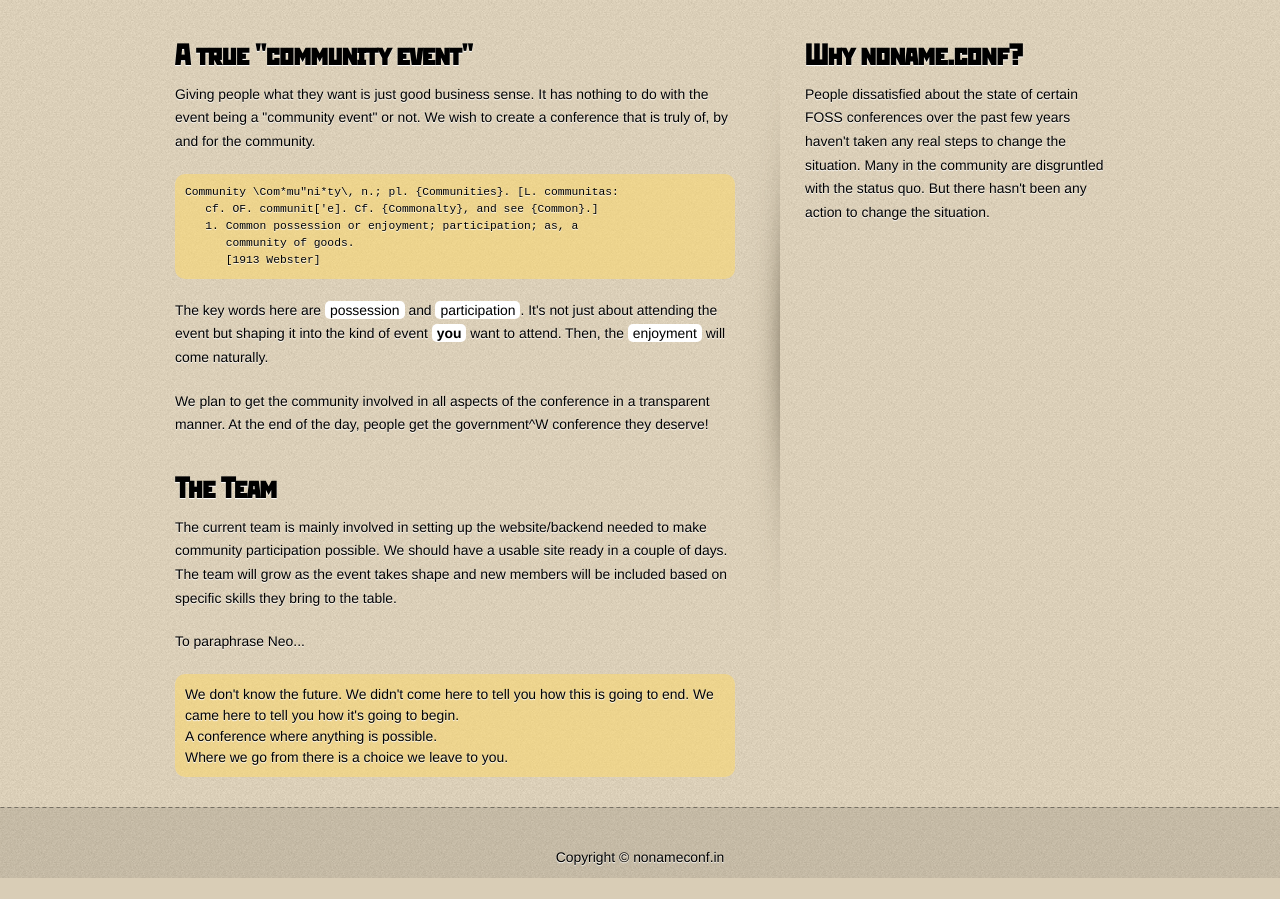
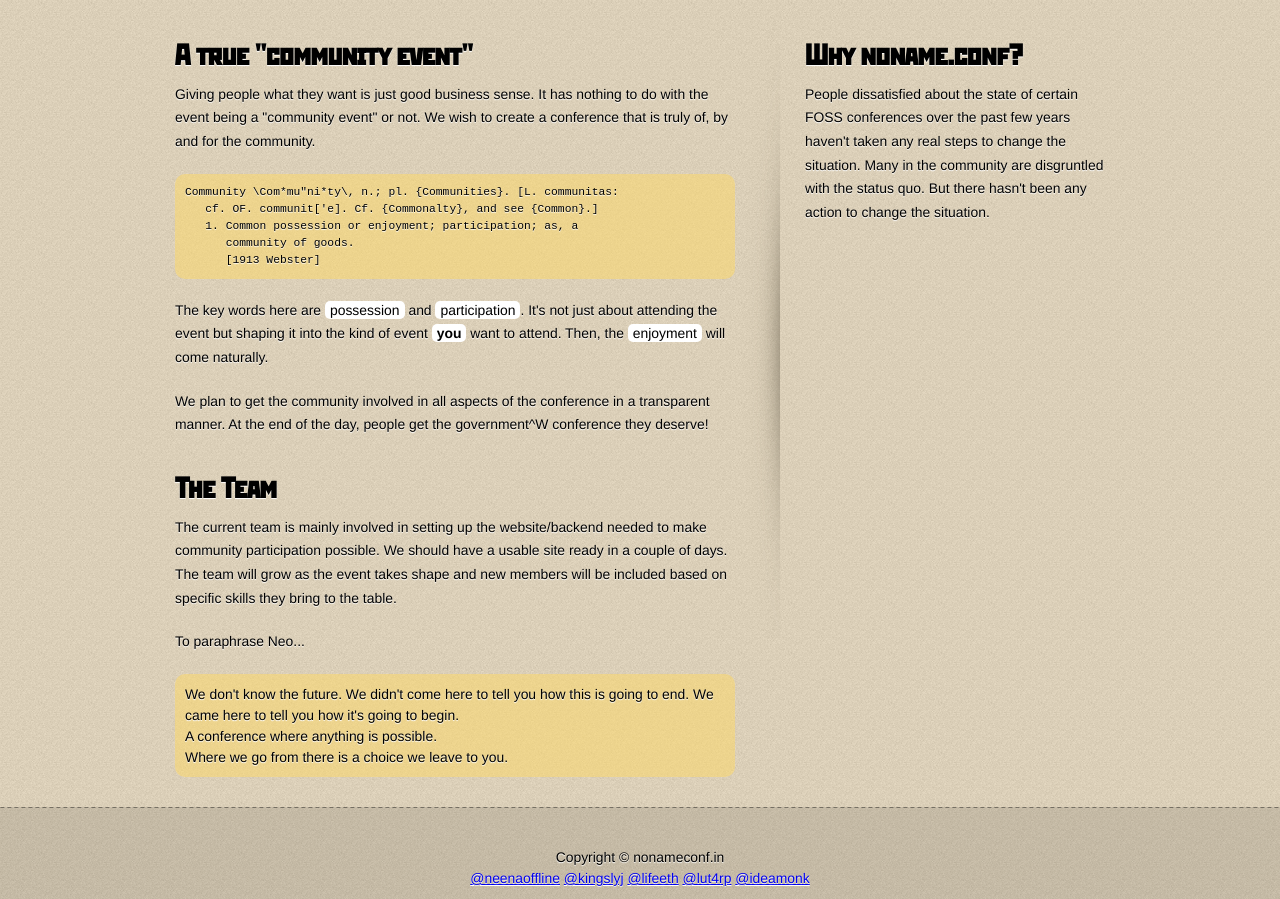
Before and after one commit to ideamonk/noname, a plain HTML site: page index.html in a window 1280 px wide. Shown: the part 161-1060 px from the top of the page. Before the commit the page ends 1039 px from the top, so only its background shows below. Drawn offline with nearby package versions, Linux system fonts and the light colour scheme.

Commit message:
added names

```diff
--- a/index.html
+++ b/index.html
@@ -67,7 +67,12 @@ attend. Then, the <strong>enjoyment</strong> will come naturally.
 		<!-- end of content -->
 	</div>
 	<div id="footer">
-		Copyright &copy; nonameconf.in
+		Copyright &copy; nonameconf.in <br />
+		<a href="http://twitter.com/neenaoffline">@neenaoffline</a>
+		<a href="http://twitter.com/kingslyj">@kingslyj</a>
+		<a href="http://twitter.com/lifeeth">@lifeeth</a>
+		<a href="http://twitter.com/lut4rp">@lut4rp</a>
+		<a href="http://twitter.com/ideamonk">@ideamonk</a>
 	</div>
 </body>
 </html>
```
